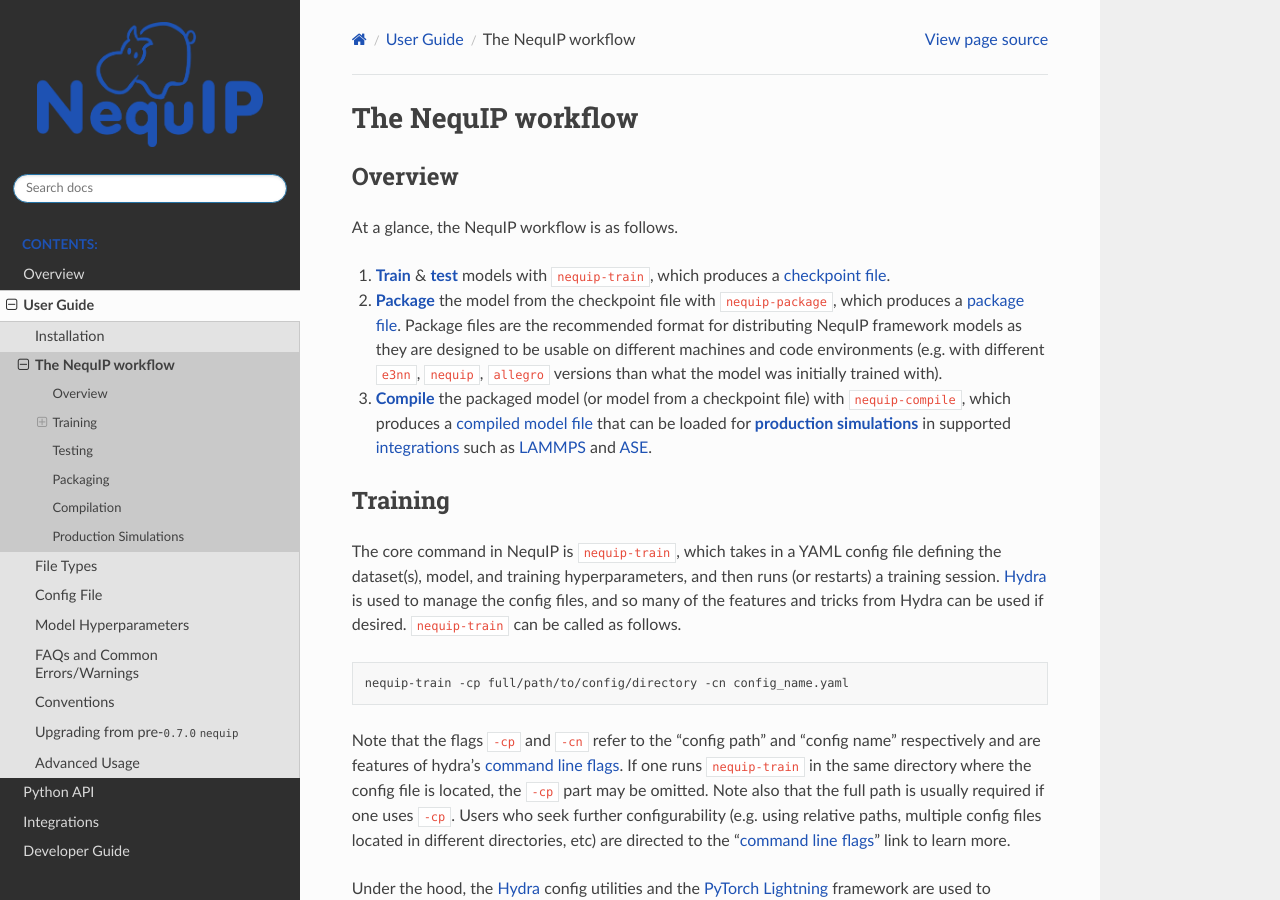
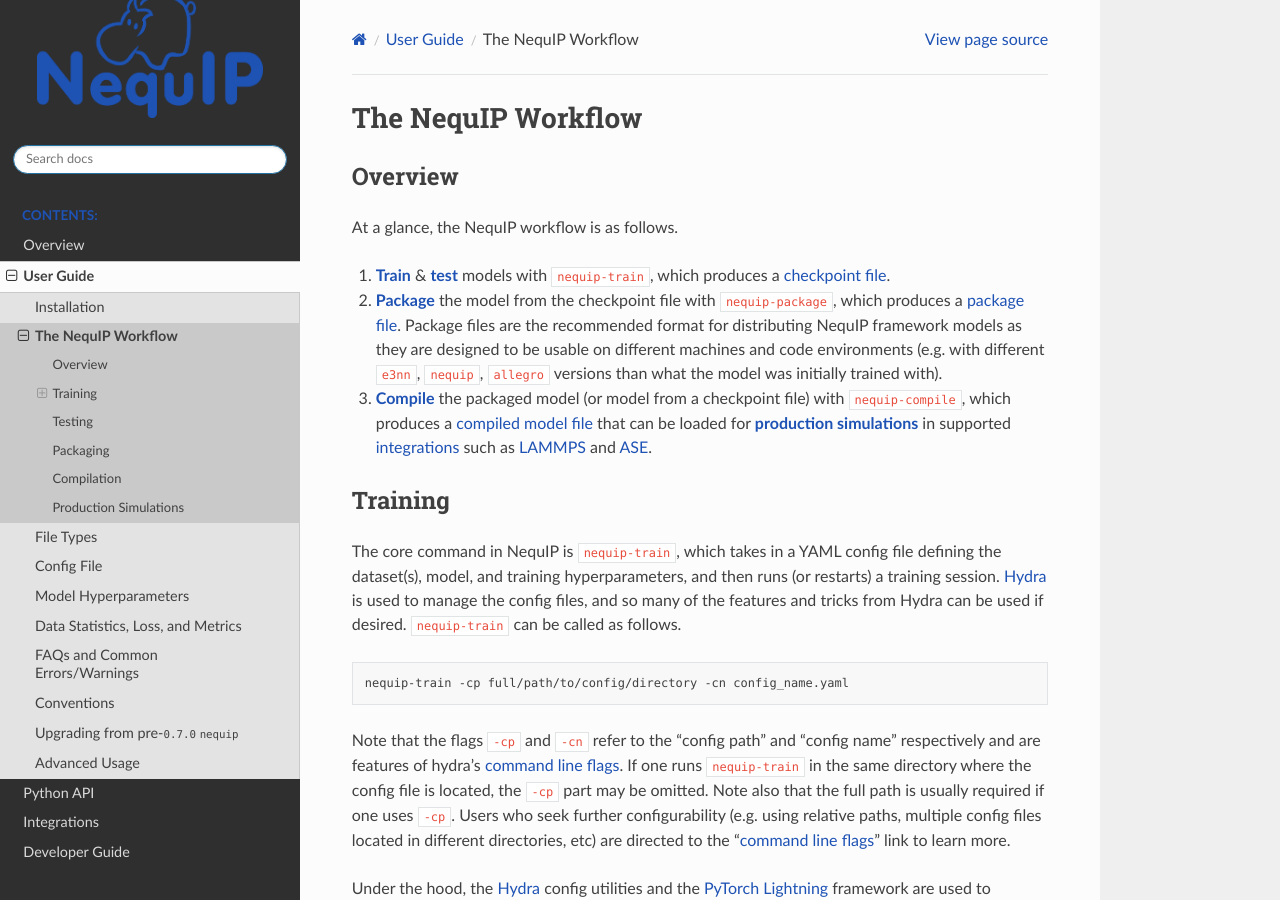
Before and after one commit to mir-group/nequip, a Sphinx documentation site: the page built from docs/guide/workflow.md, in a window 1280 px wide and 900 px high. Built offline with Sphinx 7.4.7 and the Read the Docs theme 3.1.0, drawn with Linux system fonts in a browser that asks for light colours.

Commit message:
include overview docs for data stats and metrics

```diff
--- a/docs/guide/guide.rst
+++ b/docs/guide/guide.rst
@@ -8,6 +8,7 @@
     files
     config
     model
+    stats_metrics
     faq_errors
     conventions
     upgrading
--- a/docs/guide/workflow.md
+++ b/docs/guide/workflow.md
@@ -1,4 +1,4 @@
-# The NequIP workflow
+# The NequIP Workflow
 
 ## Overview
 
```
Also changed, not shown: docs/guide/stats_metrics.md (added, +19 -0 lines).
